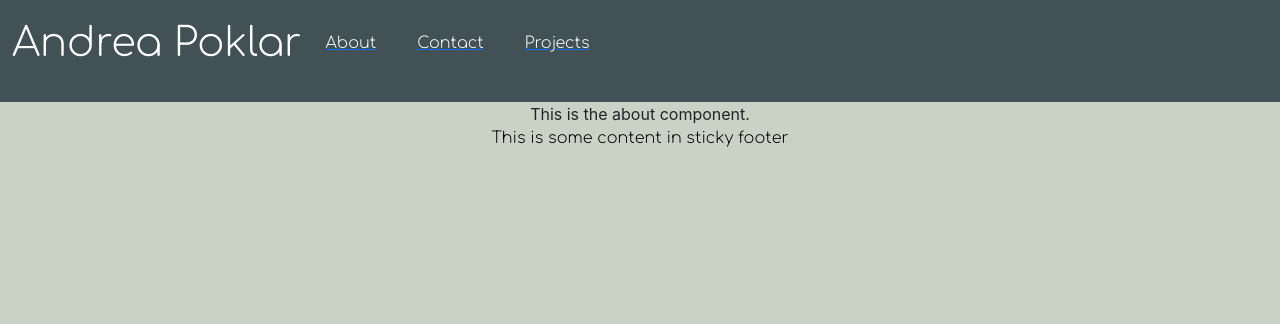
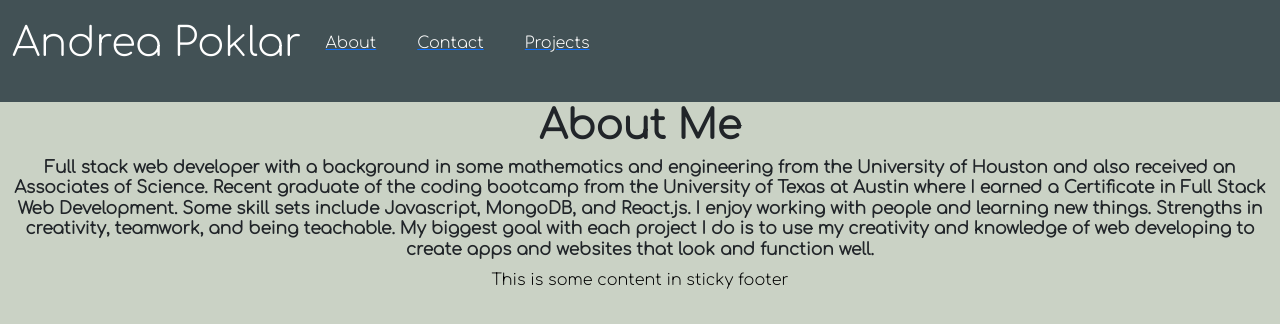
Before and after one commit to apoklar/react-portfolio, a React (Create React App) app: page /about in a window 1280 px wide. Shown: the top 324 px of the page. Built offline with nearby package versions, Linux system fonts and the light colour scheme.

Commit message:
added about

```diff
--- a/src/components/About/index.js
+++ b/src/components/About/index.js
@@ -3,7 +3,10 @@ import React from 'react'
 function About() {
     return (
         <div>
-            This is the about component.
+            <link href="https://fonts.googleapis.com/css2?family=Comfortaa:wght@300&display=swap" rel="stylesheet"></link>
+            <h1 data-testid="h1tag" className="title">About Me</h1>
+
+            <h3 className="about">Full stack web developer with a background in some mathematics and engineering from the University of Houston and also received an Associates of Science. Recent graduate of the coding bootcamp from the University of Texas at Austin where I earned a Certificate in Full Stack Web Development. Some skill sets include Javascript, MongoDB, and React.js. I enjoy working with people and learning new things. Strengths in creativity, teamwork, and being teachable. My biggest goal with each project I do is to use my creativity and knowledge of web developing to create apps and websites that look and function well. </h3>
         </div>
     )
 }
--- a/src/index.css
+++ b/src/index.css
@@ -78,3 +78,9 @@ code {
   font-family: "Comfortaa";
   font-weight: bold;
 }
+
+.about {
+  font-family: "Comfortaa";
+  font-size: 17px;
+  font-weight: bold;
+}
```
